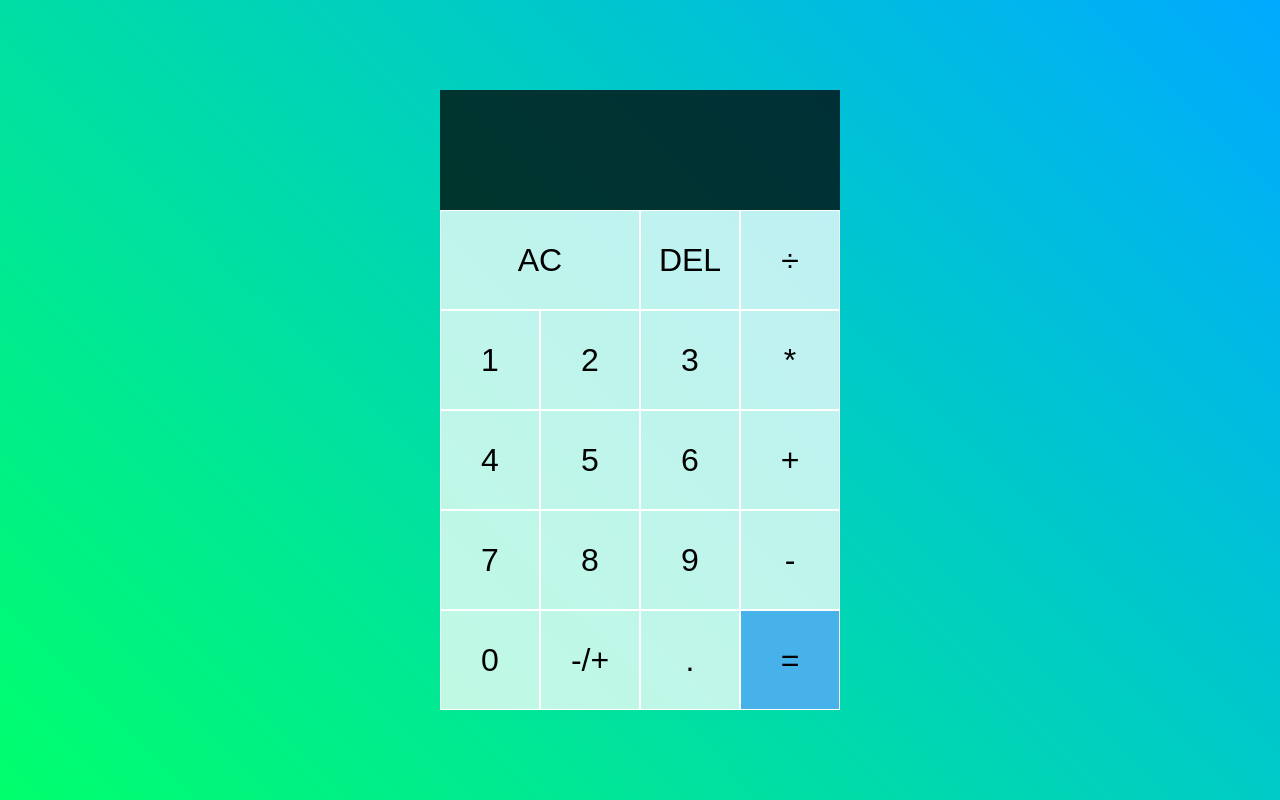
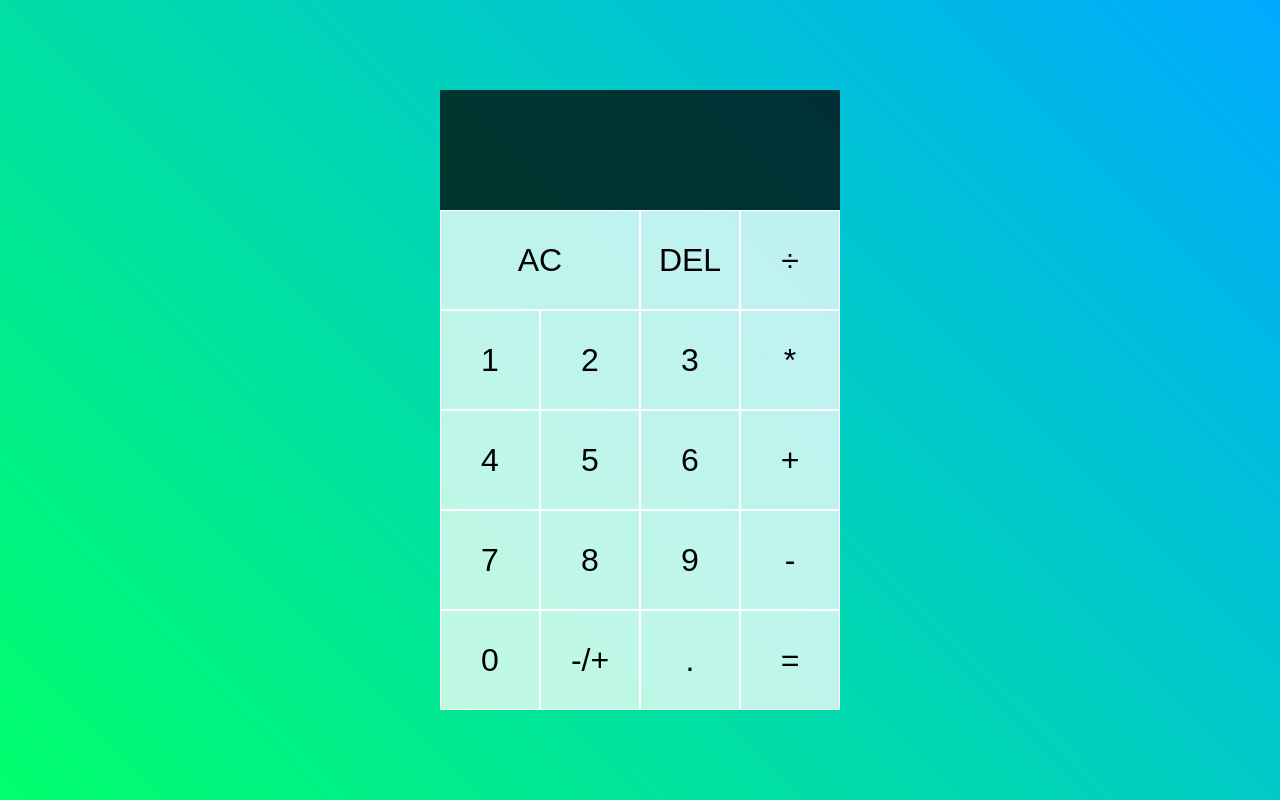
Before and after one commit to pubec929/Calculator, a plain HTML site: page index.html in a window 1280 px wide. Drawn offline with Linux system fonts and the light colour scheme.

Commit message:
breaks the number, if its to long

```diff
--- a/styless.css
+++ b/styless.css
@@ -19,7 +19,6 @@ body {
 	min-height: 100vh;
 	grid-template-columns: repeat(4, 100px);
 	grid-template-rows: minmax(120px, auto) repeat(5, 100px);
-	border-radius: 0.5em;
 }
 
 .calculator-grid > button {
@@ -47,6 +46,7 @@ body {
 	flex-direction: column;
 	padding: 10px;
 	word-wrap: break-word;
+	word-break: break-all;
 }
 
 .output .previous-operand {
@@ -58,7 +58,3 @@ body {
 	color: white;
 	font-size: 2.5rem;
 }
-
-.button-equal {
-	background-color: #47b1e9 !important;
-}
```
